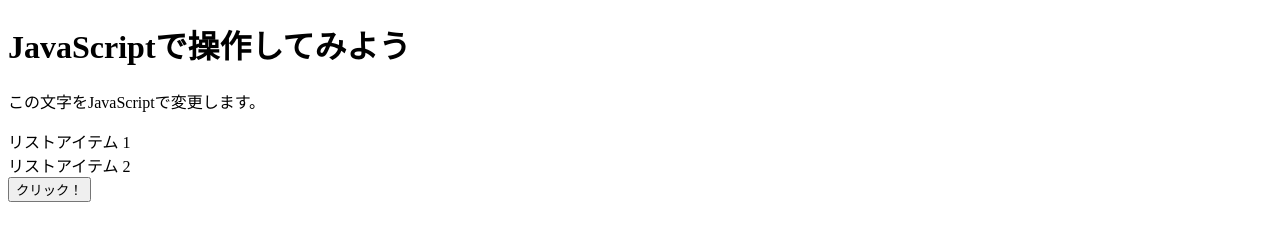
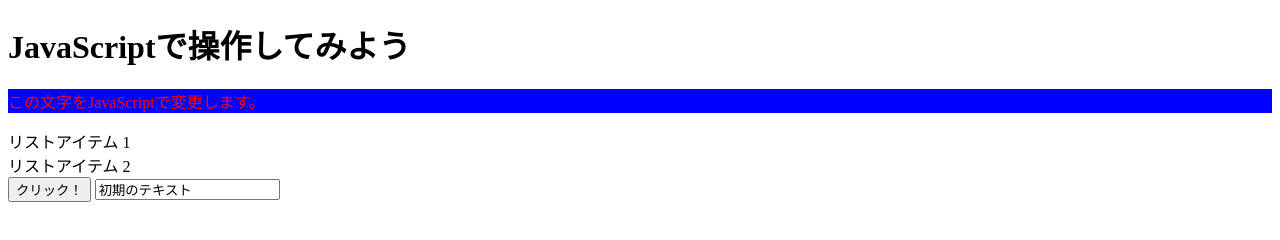
Before and after one commit to ydnaCandy/DailyLearn, a plain HTML site: page js/dom/index.html in a window 1280 px wide. Drawn offline with Linux system fonts and the light colour scheme.

Commit message:
js: domの操作

```diff
--- /dev/null
+++ b/js/dom/control_element.js
@@ -0,0 +1,4 @@
+const targetElement = document.getElementById('target-text');
+
+targetElement.style.color = 'red'
+targetElement.style.backgroundColor = 'blue'
--- a/js/dom/index.html
+++ b/js/dom/index.html
@@ -14,8 +14,9 @@
 
     <button id="change-button">クリック！</button>
 
-    <script src="./get_element.js">
-        // DOM操作のコードをここに追加します
+    <input type="text" id="myInput" value="初期のテキスト">
+
+    <script src="./control_element.js">
     </script>
 </body>
 </html>
```
Also changed, not shown: js/dom/get_element.js (+6 -1 lines).
